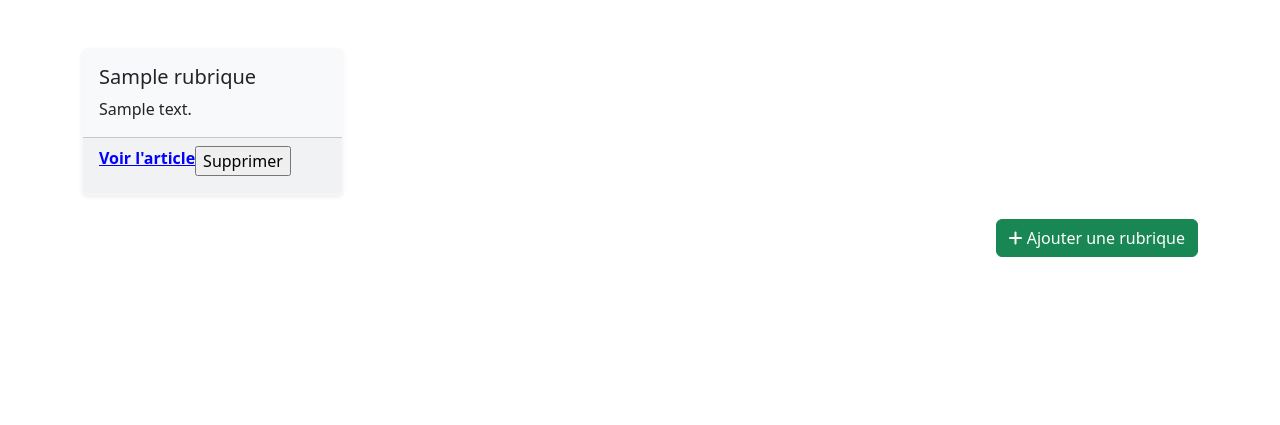
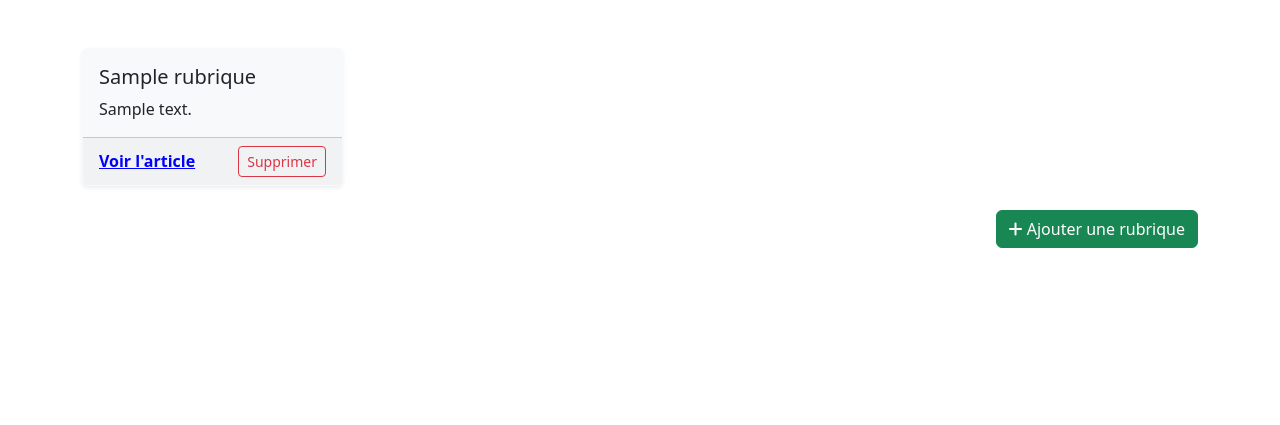
Before and after one commit to SpeakersToo/SiteBDE, a PHP site: page /rubrique.php in a window 1280 px wide. Shown: the part 96-521 px from the top of the page. Run offline with PHP 8.4, Linux system fonts and the light colour scheme; tables that the repository leaves empty hold one stand-in row (values such as "Sample post"); some libraries are stand-ins or nearby versions.

Commit message:
Suppression rubrique & événement

```diff
--- a/site/app/repositories/EvenementRepository.php
+++ b/site/app/repositories/EvenementRepository.php
@@ -58,5 +58,9 @@ class EvenementRepository {
     }
 
 
+	public function delete(int $id): bool {
+		$stmt = $this->pdo->prepare('DELETE FROM Evenement WHERE id = :id');
+		return $stmt->execute(['id' => $id]);
+	}
 
 }
--- a/site/app/views/rubrique/index.html.twig
+++ b/site/app/views/rubrique/index.html.twig
@@ -15,14 +15,15 @@
 			</div>
 
 			<!-- Footer de la carte -->
-			<div class="card-footer d-flex">
-				<p class="link">Voir l'article</p><br>
+			<div class="card-footer d-flex justify-content-between align-items-center">
+				<p class="link mb-0">Voir l'article</p>
 
-				<form method="POST" action="{{ 'rubrique_delete.php?id=' ~ rubrique.id }}" onsubmit="return confirm('Êtes-vous sûr de vouloir supprimer cette rubrique ?');">
+				<form method="POST" action="{{ 'rubrique_delete.php?id=' ~ rubrique.id }}" onsubmit="return confirm('Êtes-vous sûr de vouloir supprimer cette rubrique ?');" class="ms-auto mb-0">
 					<input type="hidden" name="id" value="{{ rubrique.id }}">
-					<input type="submit" value="Supprimer"></button>
+					<input type="submit" value="Supprimer" class="btn btn-sm btn-outline-danger">
 				</form>
 			</div>
+
 		</div>
 		</a>
 	</div>
--- /dev/null
+++ b/site/evenement_delete.php
@@ -0,0 +1,5 @@
+<?php
+require_once './app/controllers/EvenementController.php';
+
+$controller = new EvenementController();
+$controller->delete();
```
Also changed, not shown: site/app/controllers/EvenementController.php (+7 -62 lines), site/app/views/evenement/index.html.twig (+6 -1 lines).
